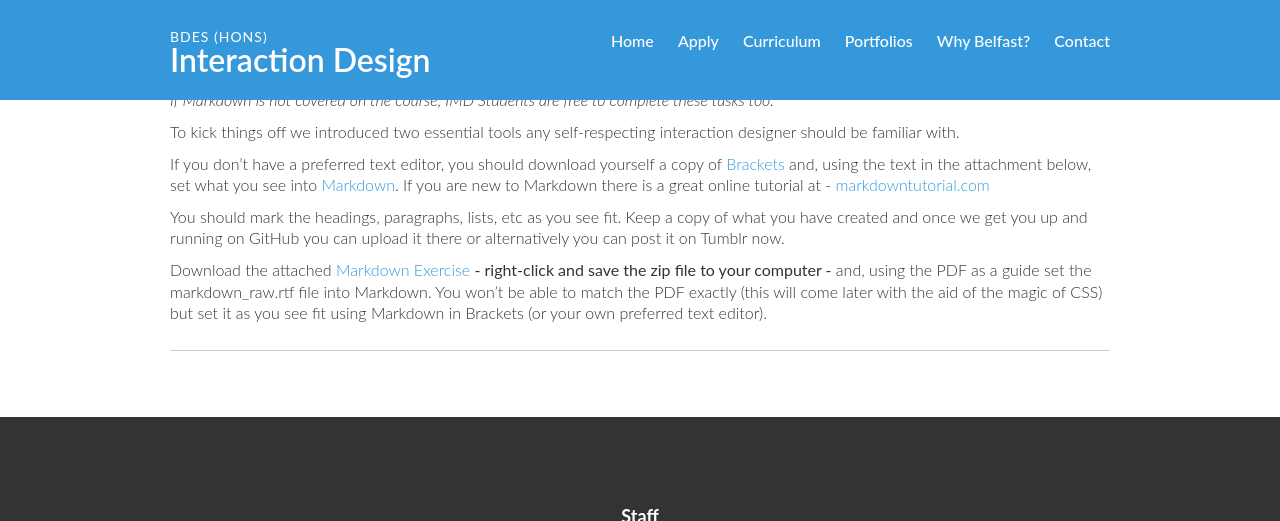
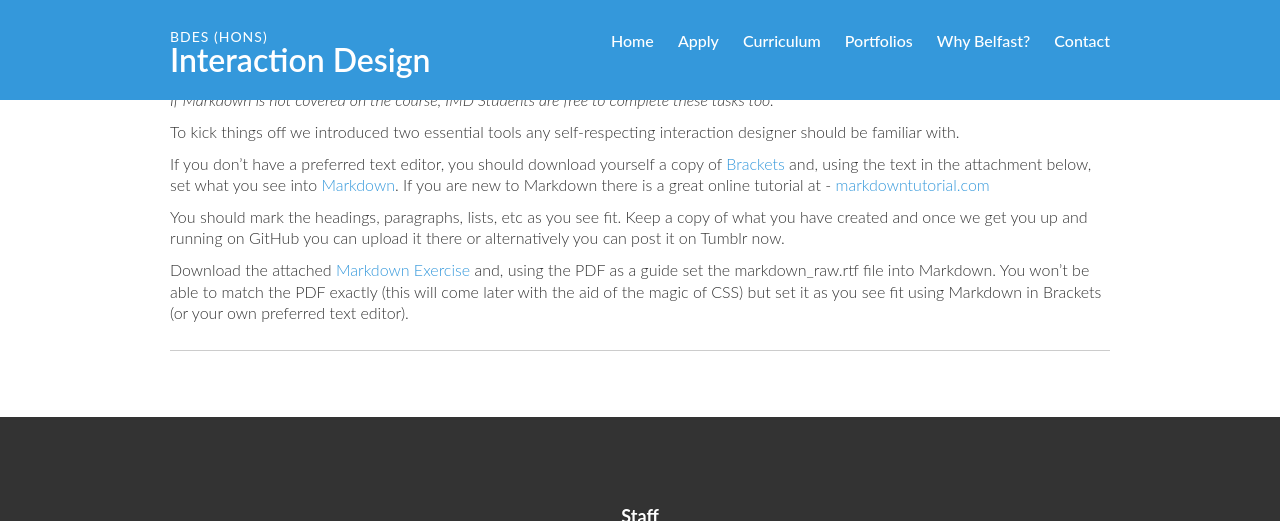
Before and after one commit to ixdbelfast/ixdbelfast.github.io, a Jekyll site: the page built from modules/IXD102/IXD102.md, in a window 1280 px wide and 900 px high, scrolled down 2429 px, cut to the strip 0-521 px from the top of the window. Built offline with Jekyll 4.4.1, drawn with Linux system fonts in a browser that asks for light colours; our own code applies the rules of GitHub Pages for plain Markdown files.

Commit message:
Added absolute link to Markdown exercise

```diff
--- a/modules/IXD102/IXD102.md
+++ b/modules/IXD102/IXD102.md
@@ -89,6 +89,6 @@
 
 You should mark the headings, paragraphs, lists, etc as you see fit. Keep a copy of what you have created and once we get you up and running on GitHub you can upload it there or alternatively you can post it on Tumblr now.
 
-Download the attached [Markdown Exercise](resources/markdown_exercise.zip) **- right-click and save the zip file to your computer -** and, using the PDF as a guide set the markdown_raw.rtf file into Markdown. You won’t be able to match the PDF exactly (this will come later with the aid of the magic of CSS) but set it as you see fit using Markdown in Brackets (or your own preferred text editor).
+Download the attached [Markdown Exercise](https://github.com/ixdbelfast/ixdbelfast.github.io/blob/master/modules/IXD102/resources/week01_markdown.zip)  and, using the PDF as a guide set the markdown_raw.rtf file into Markdown. You won’t be able to match the PDF exactly (this will come later with the aid of the magic of CSS) but set it as you see fit using Markdown in Brackets (or your own preferred text editor).
 
 ---
```
